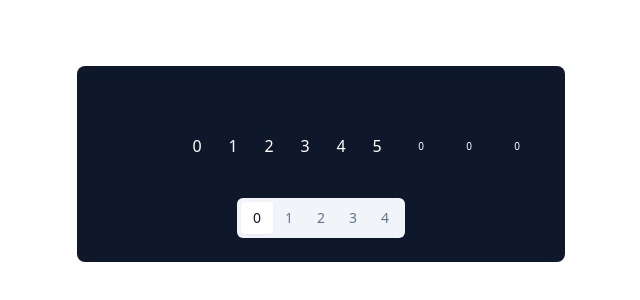
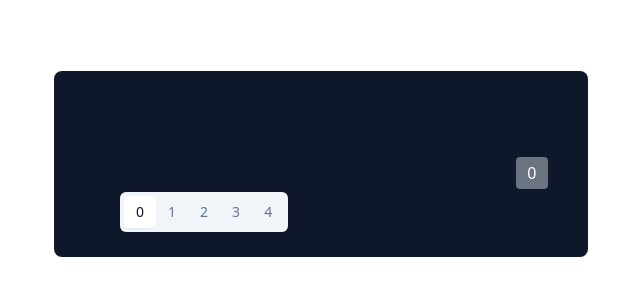
Before and after one commit to orlandodiazc/voting-battles, a React (Vite) app: page / in a window 1280 px wide. Shown: the part 236-536 px from the top of the page, without its empty margins (319-959 px from the left). Built offline with nearby package versions, Linux system fonts and the light colour scheme.

Commit message:
Add score stages

```diff
--- a/src/App.tsx
+++ b/src/App.tsx
@@ -1,6 +1,8 @@
-import { useState } from "react";
+import React, { useState } from "react";
 import { Tabs, TabsContent, TabsList, TabsTrigger } from "./components/ui/tabs";
 import { MdChevronRight, MdChevronLeft } from "react-icons/md";
+
+import Player from "./components/player";
 
 const settings = {
   stages: [
@@ -13,76 +15,81 @@ const settings = {
   playersName: ["Chuty", "Bnet"],
 };
 
+function createInputList(setup: number[]) {
+  const length = setup.reduce((acc, curr) => acc + curr, 0);
+  return Array(length + 3).fill("");
+}
+
+const initialScores = Array(2).fill([
+  ...settings.stages.map(({ setup }) => createInputList(setup)),
+]);
+
 export default function App() {
   const [index, setIndex] = useState(0);
   function updateIndex(newIndex: number) {
     if (newIndex < 0 || newIndex > settings.stages.length - 1) return;
     setIndex(newIndex);
   }
+  const [scores, setScores] = useState(initialScores);
+  function updateBoard(
+    stageId: number,
+    playerId: number,
+    value: string,
+    inputId: number
+  ) {
+    const scoresDraft = scores;
+    scoresDraft[playerId][stageId][inputId] = value;
+    console.log(scoresDraft);
+    setScores(scoresDraft);
+  }
   return (
     <main className="min-h-screen grid place-content-center">
       <section className="bg-slate-900 px-8 py-6 rounded-lg">
         <Tabs
           value={settings.stages[index].name}
-          className="flex flex-col items-center gap-3"
           onValueChange={(value) =>
             setIndex(settings.stages.findIndex((stage) => stage.name === value))
           }
         >
-          {settings.stages.map(({ name: stageName }, idx) => (
-            <TabsContent value={stageName} key={idx}>
-              <h2 className="mb-2">{stageName}</h2>
-              <div>
-                <div className="inline-flex items-center gap-3">
-                  <span>player 1</span>
-                  {settings.stages[idx].setup.map((inputsLength) => (
-                    <span className="space-x-1">
-                      {Array.from(Array(inputsLength).keys()).map(
-                        (inputIdx) => (
-                          <input
-                            value={inputIdx}
-                            className="w-8 h-8 rounded text-center bg-foreground text-background"
-                          />
-                        )
-                      )}
-                    </span>
-                  ))}
-                  <span className="text-[10px] flex gap-4">
-                    <div className="relative">
-                      <span className="text-center absolute -top-[1.5ch] -translate-y-1/2 -translate-x-[1ch] w-[7ch]">
-                        Tecnicas
-                      </span>
-                      <input
-                        value="0"
-                        className="w-8 h-8 rounded text-center bg-foreground text-background"
+          {settings.stages.map((stage, stageIdx) => {
+            const totalInputLength = stage.setup.reduce(
+              (acc, curr) => acc + curr,
+              0
+            );
+            const breakValues = stage.setup.map((value, idx) =>
+              stage.setup.slice(0, idx + 1).reduce((a, b) => a + b)
+            );
+
+            return (
+              <TabsContent value={stage.name} key={stageIdx}>
+                <h2 className="mb-2">{stage.name}</h2>
+                <table className="border-separate border-spacing-0.5">
+                  <thead>
+                    <tr className="text-[10px] text-center">
+                      <td colSpan={totalInputLength + 1}></td>
+                      <td>Tecnicas</td>
+                      <td>Flow</td>
+                      <td>Escena</td>
+                      <td>Total</td>
+                    </tr>
+                    <tr className="[&>*:nth-last-child(-n+4)]:px-1.5">
+                      <td className="pe-4">name</td>
+                      <Player
+                        playerId={0}
+                        changeBoard={(playerId, value, inputId) => {
+                          updateBoard(stageIdx, playerId, value, inputId);
+                        }}
+                        totalInputLength={totalInputLength}
+                        breakValues={breakValues}
+                        values={scores[0][stageIdx]}
                       />
-                    </div>
-                    <div className="relative">
-                      <span className="text-center absolute -top-[1.5ch] -translate-y-1/2 -translate-x-[1ch] w-[7ch]">
-                        Flow
-                      </span>
-                      <input
-                        value="0"
-                        className="w-8 h-8 rounded text-center bg-foreground text-background"
-                      />
-                    </div>
-                    <div className="relative">
-                      <span className="text-center absolute -top-[1.5ch] -translate-y-1/2 -translate-x-[1ch] w-[7ch]">
-                        Escena
-                      </span>
-                      <input
-                        value="0"
-                        className="w-8 h-8 rounded text-center bg-foreground text-background"
-                      />
-                    </div>
-                  </span>
-                </div>
-                <div>
-                  <span>player 2</span>
-                </div>
-              </div>
-            </TabsContent>
-          ))}
+                    </tr>
+                  </thead>
+                  <tbody></tbody>
+                </table>
+              </TabsContent>
+            );
+          })}
           <div className="inline-flex items-center gap-1">
             <button onClick={() => updateIndex(index - 1)}>
               <MdChevronLeft size={30} />
--- /dev/null
+++ b/src/components/input.tsx
@@ -0,0 +1,23 @@
+import { useState } from "react";
+
+export default function Input({
+  id,
+  value,
+  changeValue,
+}: {
+  id: number;
+  value: string;
+  changeValue: (value: string, id: number) => void;
+}) {
+  const [internalValue, setValue] = useState(value);
+  return (
+    <input
+      className="w-8 h-8 text-center bg-foreground text-background rounded"
+      value={internalValue}
+      onChange={(ev) => {
+        setValue(ev.target.value);
+        changeValue(ev.target.value, id);
+      }}
+    />
+  );
+}
--- /dev/null
+++ b/src/components/player.tsx
@@ -0,0 +1,43 @@
+import clsx from "clsx";
+import Input from "./input";
+
+export default function Player({
+  breakValues,
+  playerId,
+  values,
+  changeBoard,
+}: {
+  totalInputLength: number;
+  breakValues: number[];
+  playerId: number;
+  values: string[];
+  changeBoard: (playerId: number, value: string, inputId: number) => void;
+}) {
+  return (
+    <>
+      {values.map((value, idx) => {
+        const padding = breakValues.some((breakIdx) => breakIdx === idx)
+          ? "ps-2"
+          : "ps-0.5";
+        return (
+          <td className={clsx(padding)} key={idx}>
+            <Input
+              id={idx}
+              value={value}
+              changeValue={(value, inputId) =>
+                changeBoard(playerId, value, inputId)
+              }
+            />
+          </td>
+        );
+      })}
+      <td className="text-center">
+        <input
+          className="w-8 h-8 text-center bg-foreground text-background rounded disabled:bg-gray-500"
+          disabled={true}
+          defaultValue="0"
+        />
+      </td>
+    </>
+  );
+}
```
